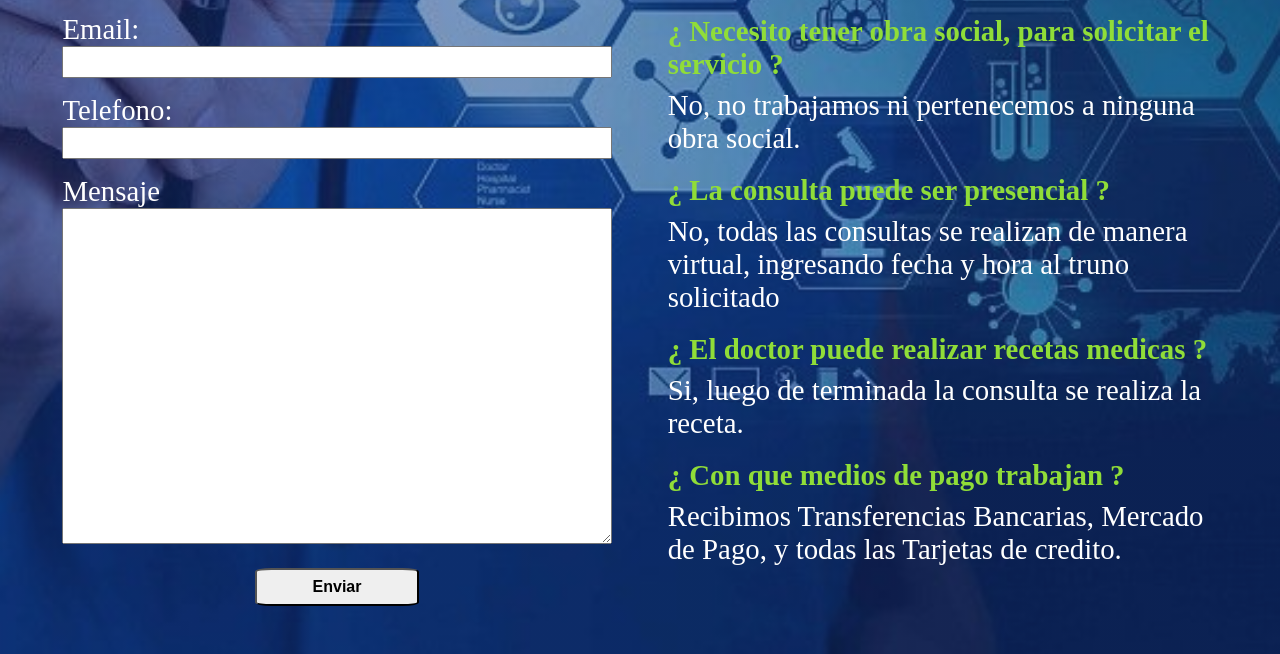
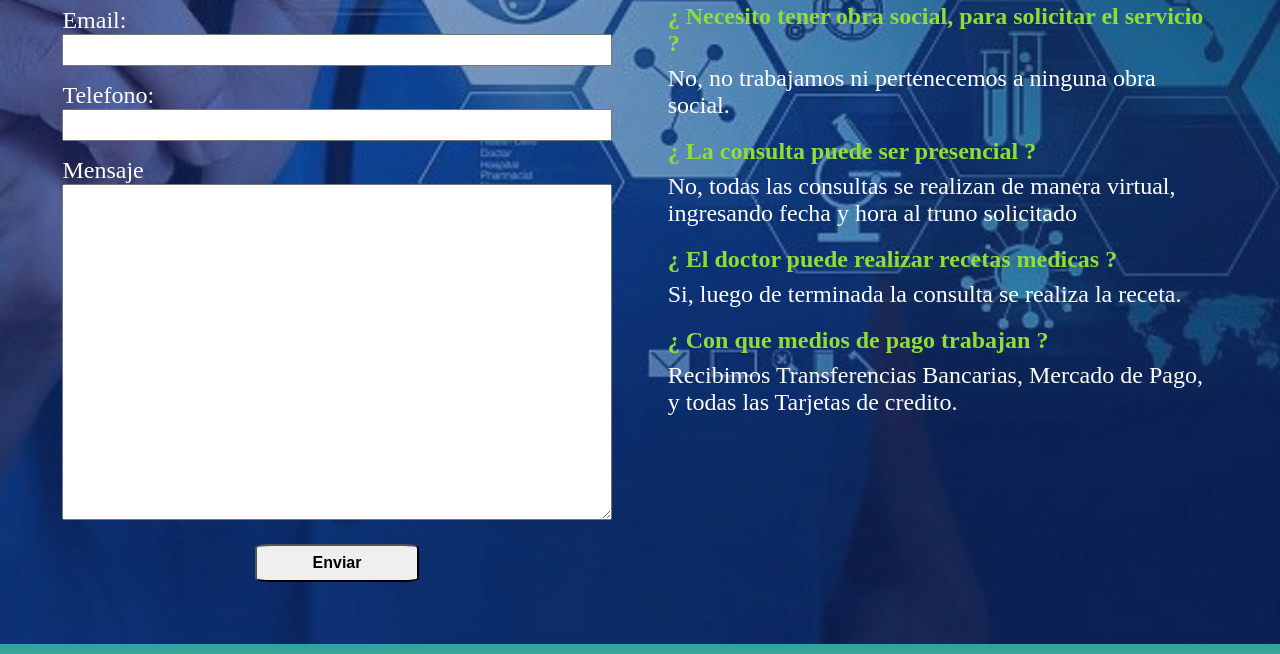
Before and after one commit to lucas-arguello/PF-LucasIvanArguello, a website: page page/contacto.html in a window 1280 px wide. Shown: the part 578-1232 px from the top of the page. Drawn offline with Linux system fonts and the light colour scheme.

Commit message:
modific Tamaño letra- pag contacto

```diff
--- a/scss/_media.scss
+++ b/scss/_media.scss
@@ -320,7 +320,7 @@
           }
 
           &--label {
-            font-size: 1.8rem;
+            font-size: 1.5rem;
 
           }
 
@@ -346,11 +346,11 @@
         }
 
         &-pregunta{
-          font-size: 1.8rem;
+          font-size: 1.5rem;
         }
 
         &-respuesta{
-          font-size: 1.8rem;
+          font-size: 1.5rem;
         }
       }
     }
```
Also changed, not shown: css/style.css.
